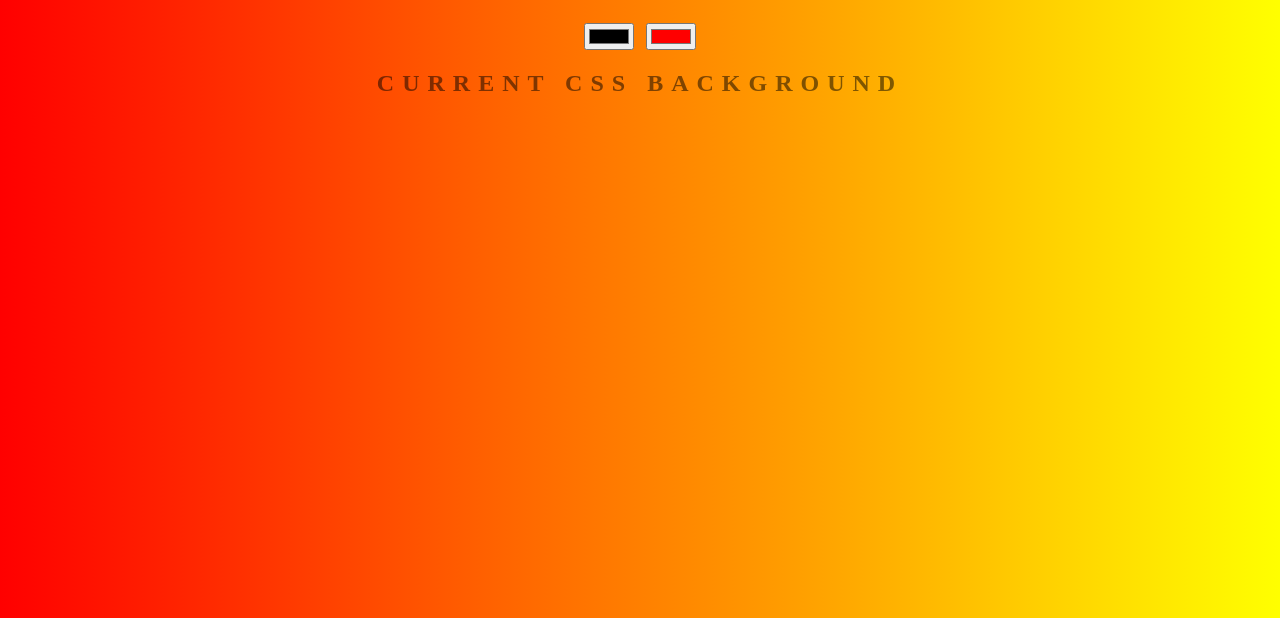
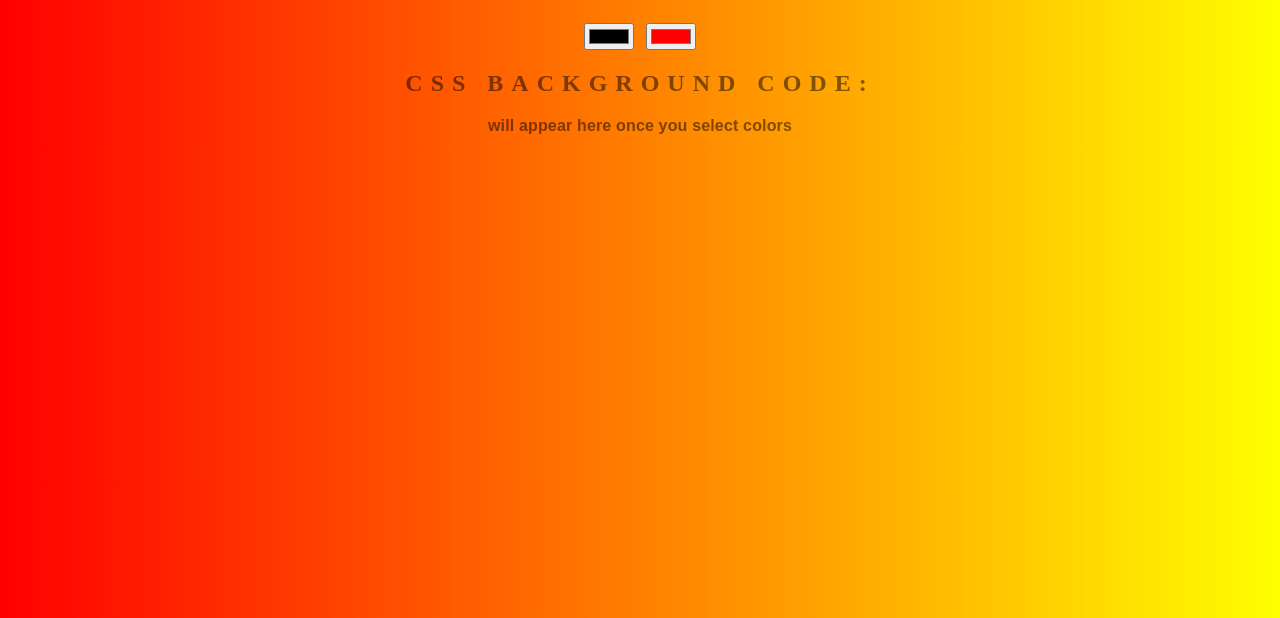
Before and after one commit to jrashad/bg-generator, a website: page index.html in a window 1280 px wide. Shown: the part 182-800 px from the top of the page. Drawn offline with Linux system fonts and the light colour scheme.

Commit message:
adding jason

```diff
--- a/index.html
+++ b/index.html
@@ -8,8 +8,8 @@
 	<h1>Background Generator</h1>
 	<input type="color" id="color1" name=:"color1" id=value="#00ff00">
 	<input type="color" id="color2" name=:"color2" value="#ff0000">
-	<h2>Current CSS Background</h2>
-	<h3></h3>
+	<h2>CSS Background Code:</h2>
+	<h3>will appear here once you select colors</h3>
 	<script type="text/javascript" src="script.js"></script>
 </body>
 </html>
```
Also changed, not shown: package.json (added, +19 -0 lines).
